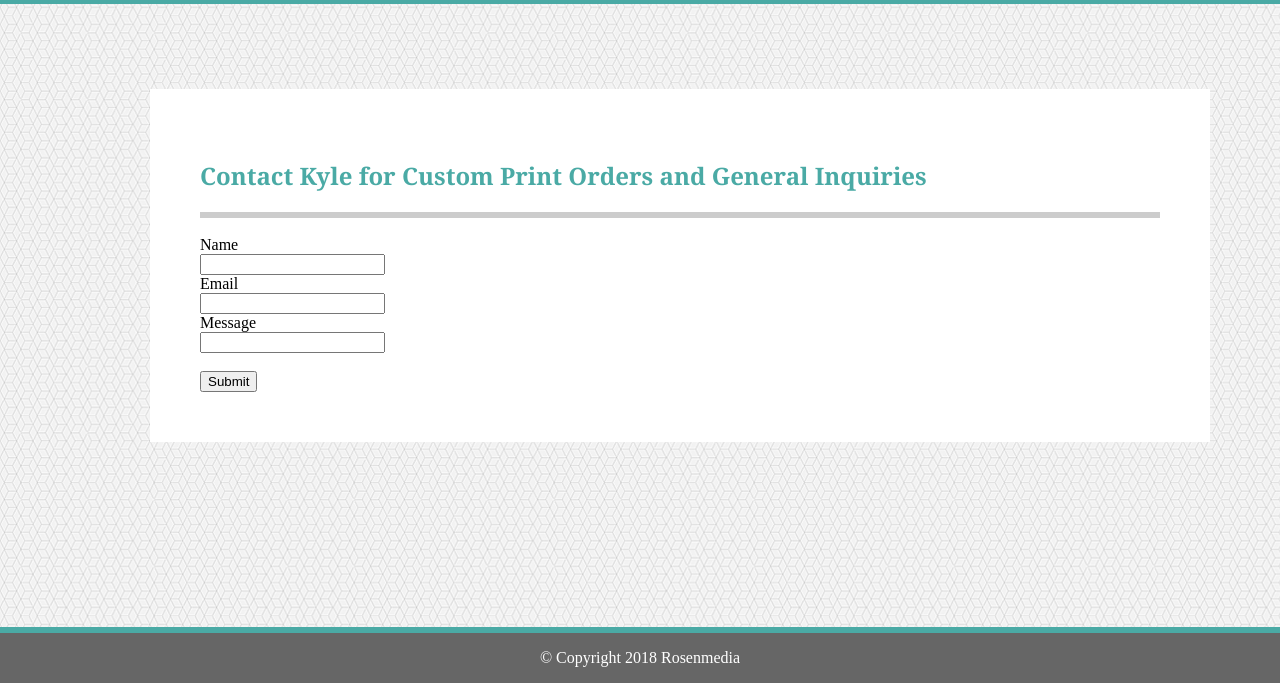
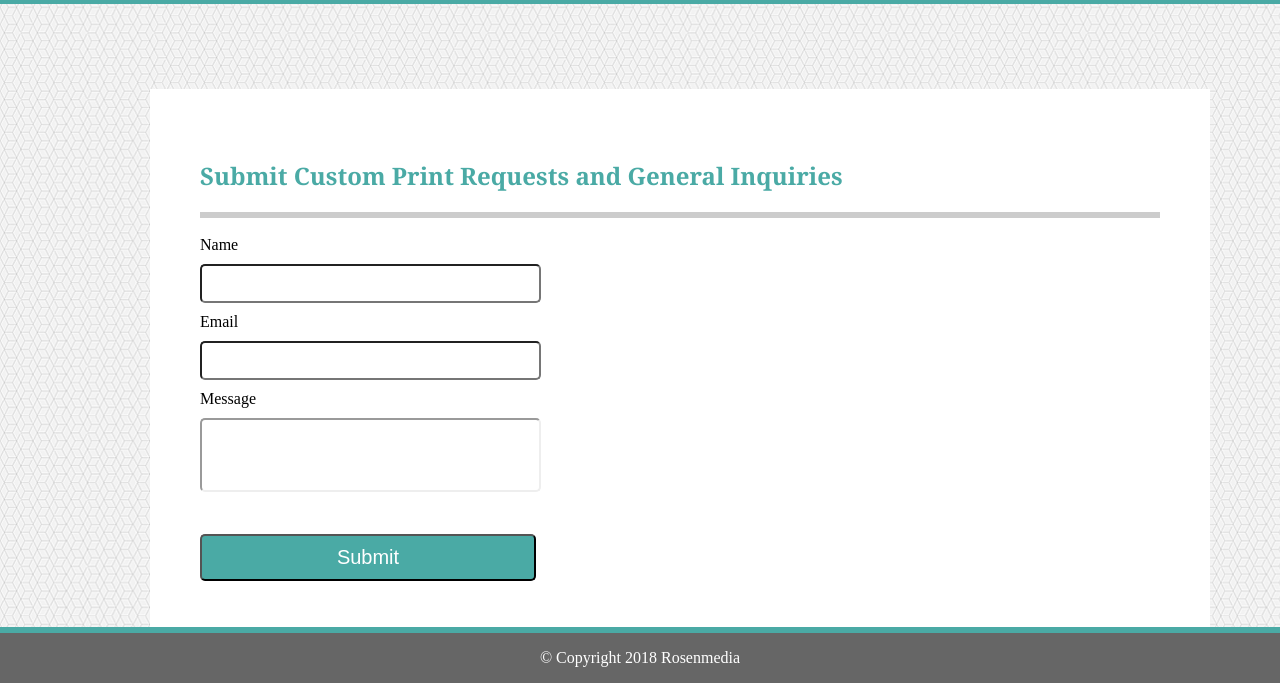
Before and after one commit to kylerosenmeyer/basic-portfolio, a plain HTML site: page contact.html in a window 1280 px wide. Shown: the part 117-800 px from the top of the page. Drawn offline with Linux system fonts and the light colour scheme.

Commit message:
final update

```diff
--- a/assets/css/style.css
+++ b/assets/css/style.css
@@ -53,6 +53,38 @@ body {
     margin:0px;
 }
 
+input {
+    width: 33%;
+    padding: 10px;
+    margin: 10px 0px 10px 0px;
+    border-radius: 5px;
+}
+
+input[type=submit] {
+    background-color: #4aaaa5;
+    color: #ffffff;
+    width: 35%;
+    font-size: 20px;
+}
+
+input[type=submit]:hover {
+    background-color: #ffffff;
+    color: #4aaaa5;
+}
+
+textarea {
+    resize: none;
+    width: 33%;
+    padding: 10px;
+    margin: 10px 0px 10px 0px;
+    border-radius: 5px;
+    border-width: 2px;
+    border-style: inset;
+    border-color: initial;
+    border-image: initial;
+    height: 50px;
+}
+
 /* Link Styling */
 
 a:link {
@@ -96,11 +128,6 @@ a:hover {
     padding: 50px;
     margin: 50px;
     z-index: 0;
-}
-
-#image-gallery {
-    align-items: center;
-    padding: 20px;
 }
 
 .gray-border {
@@ -154,3 +181,8 @@ p {
     width:210px;
     font-size: 0px;
 }
+
+#image-gallery {
+    align-items: center;
+    padding: 20px;
+}
--- a/contact.html
+++ b/contact.html
@@ -32,7 +32,7 @@
 
     <!--Main Body-->
     <div class="main">
-        <h2>Contact Kyle for Custom Print Orders and General Inquiries</h2>
+        <h2>Submit Custom Print Requests and General Inquiries</h2>
         <div class="gray-border"></div>
         <br>
 
@@ -45,7 +45,7 @@
             <input type="email" name="email" value="">
             <br>
             Message<br>
-            <input type="text" name="message" value="" height=10px width=50px>
+            <textarea type="text" name="message"></textarea>
             <br><br>
             <input type="submit" value="Submit">
           </form>
```
